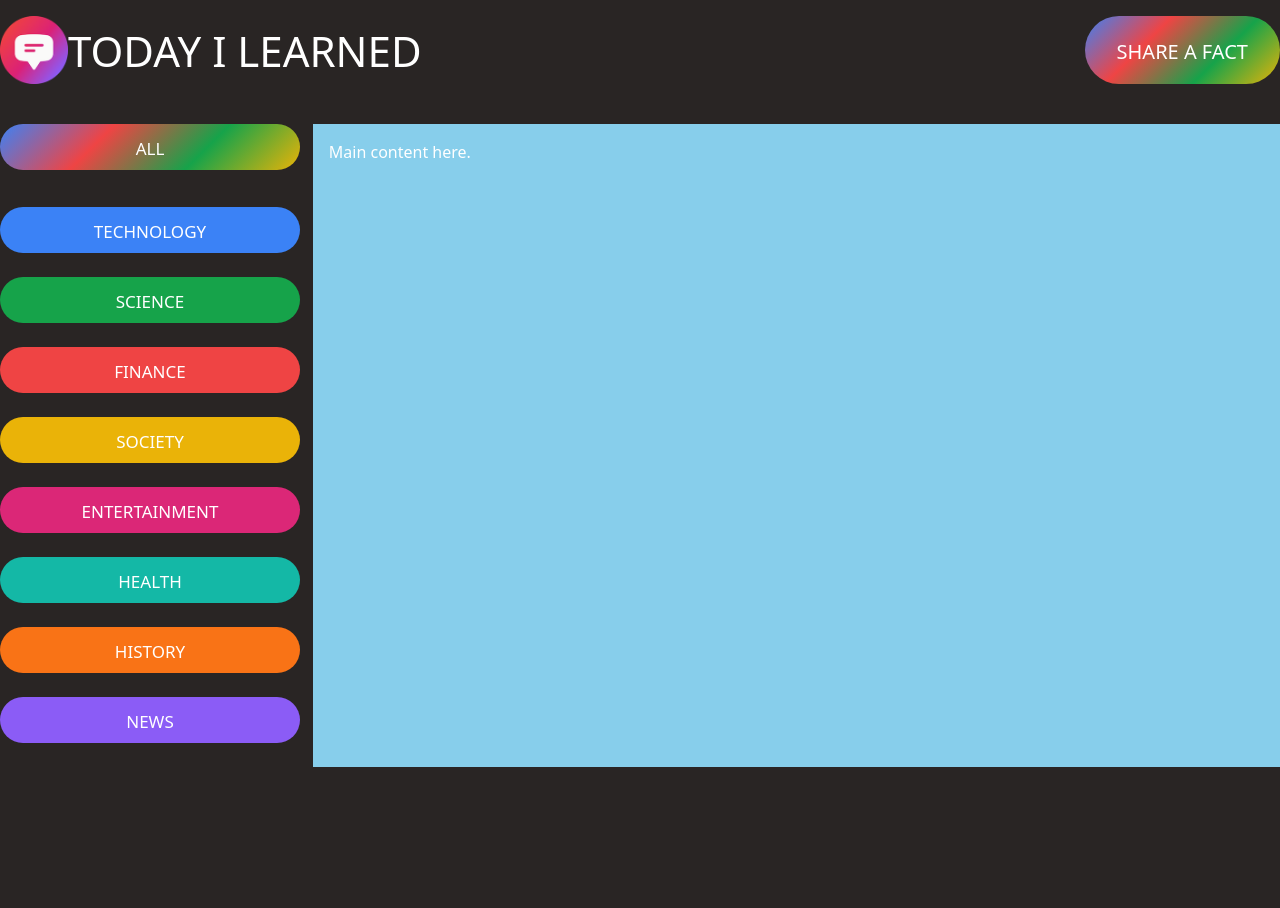
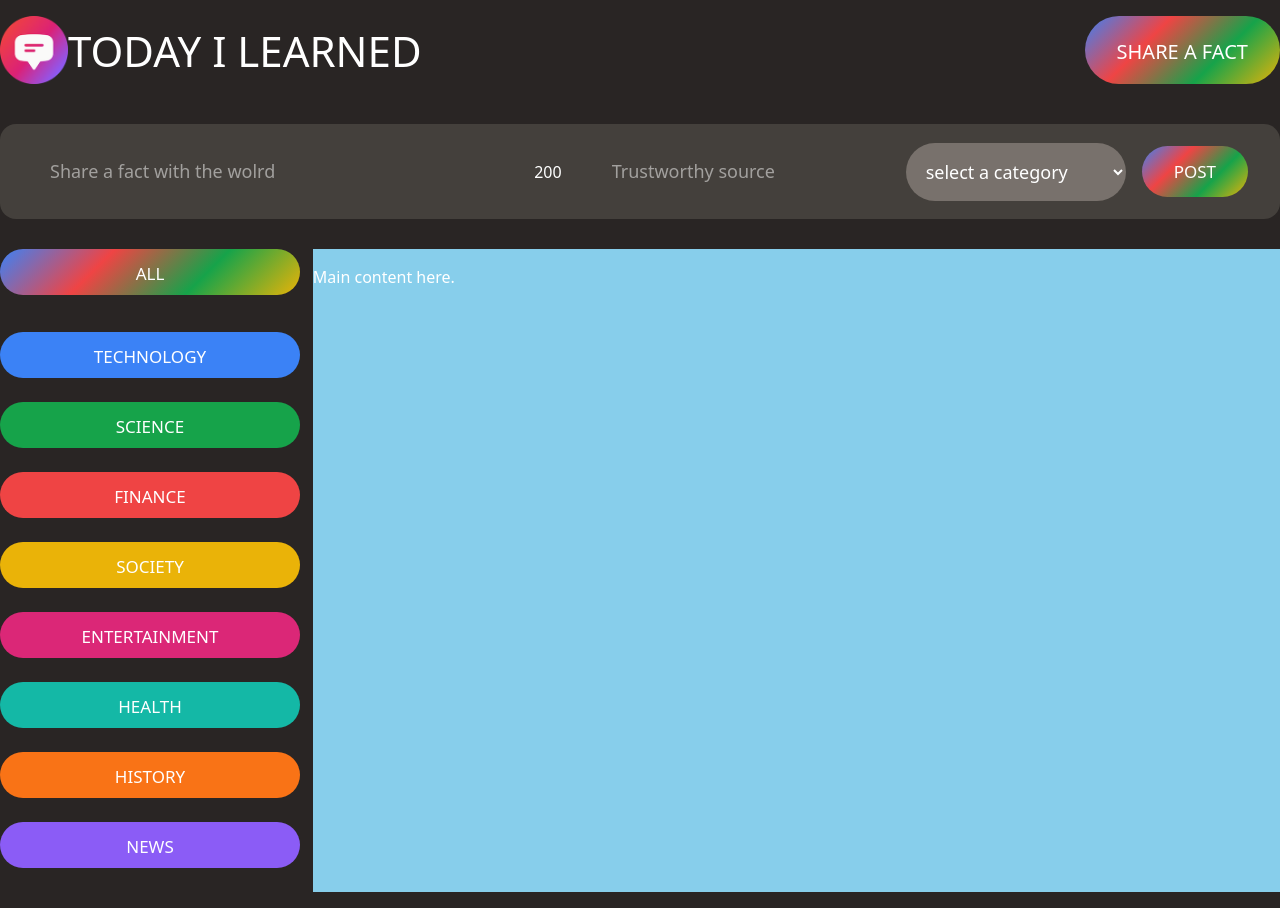
Before and after one commit to Jamesdai05/Today-I-learnt, a React (Vite) app: page / in a window 1280 px wide. Shown: the top 908 px of the page. Before the commit the page ends 800 px from the top, so only its background shows below. Built offline with nearby package versions, Linux system fonts and the light colour scheme; a web font is replaced by a local one.

Commit message:
add the main content layout

```diff
--- a/src/App.jsx
+++ b/src/App.jsx
@@ -1,8 +1,10 @@
 
 
 import './App.css'
+import Form from './components/Form/Form.jsx';
 import Header from './components/Header/Header.jsx';
 import Main from './components/Main/Main.jsx';
+
 
 function App() {
 
@@ -10,6 +12,7 @@ function App() {
   return (
     <div className='App'>
       <Header />
+      <Form />
       <Main />
     </div>
   )
--- a/src/components/Form/Form.jsx
+++ b/src/components/Form/Form.jsx
@@ -1,10 +1,45 @@
 import "./form.css";
+import Button from "../Button/Button.jsx";
 
 const Form = () => {
   return (
-    <div className="form-fact">
-
-    </div>
-  )
+    <form className="form-fact">
+      <input type="text" placeholder="Share a fact with the wolrd" />
+      <span>200</span>
+      <input type="text" placeholder="Trustworthy source" />
+      <select name="category" id="category">
+        <option value="" className="uppercase">
+          select a category
+        </option>
+        <option value="" className="uppercase">
+          Technology
+        </option>
+        <option value="" className="uppercase">
+          Sience
+        </option>
+        <option value="" className="uppercase">
+          Finance
+        </option>
+        <option value="" className="uppercase">
+          Society
+        </option>
+        <option value="" className="uppercase">
+          Entertainment
+        </option>
+        <option value="" className="uppercase">
+          Healthy
+        </option>
+        <option value="" className="uppercase">
+          History
+        </option>
+        <option value="" className="uppercase">
+          News
+        </option>
+      </select>
+      <div className="post">
+        <Button>Post</Button>
+      </div>
+    </form>
+  );
 }
 export default Form
--- a/src/components/Form/form.css
+++ b/src/components/Form/form.css
@@ -0,0 +1,40 @@
+.form-fact {
+  display: flex;
+  background-color: #44403c;
+  margin: 1rem auto 30px;
+  padding: 1em 2em;
+  justify-content: space-around;
+  align-items: center;
+  /* flex-grow: 1; */
+  border-radius: 16px;
+  gap:16px;
+}
+
+input {
+  font-size:18px;
+  padding: 1em;
+  flex-basis: 220px;
+  border-radius:100px;
+}
+
+.form-fact input:first-child {
+  flex-grow: 1;
+}
+
+.post button {
+  background-image: linear-gradient(135deg, #3b82f6, #ef4444, #16a34a, #eab308);
+  padding:1em 2rem;
+  margin-bottom: 0;
+}
+
+span {
+  margin-right: 1rem;
+}
+
+select {
+  background-color: #78716c;
+  font-size: 18px;
+  width:220px;
+  padding: 16px;
+  border-radius: 100px;
+}
--- a/src/components/Header/Header.jsx
+++ b/src/components/Header/Header.jsx
@@ -9,7 +9,7 @@ const Header = () => {
         <img src={logo} alt="logo"/>
         <h1 className="title">TODAY I LEARNED</h1>
       </div>
-      <button className="btn uppercase">share a fact</button>
+      <button className="btn uppercase" type="button">share a fact</button>
     </header>
   );
 }
--- a/src/components/Main/main.css
+++ b/src/components/Main/main.css
@@ -6,5 +6,5 @@
 
 .data {
   background-color: skyblue;
-  padding:1rem;
+  padding:1rem 0;
 }
```
